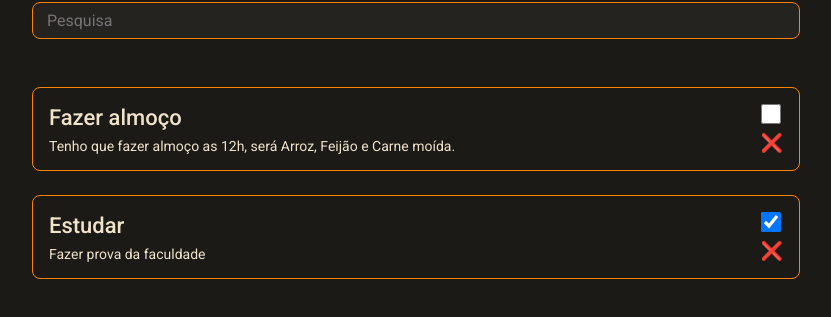
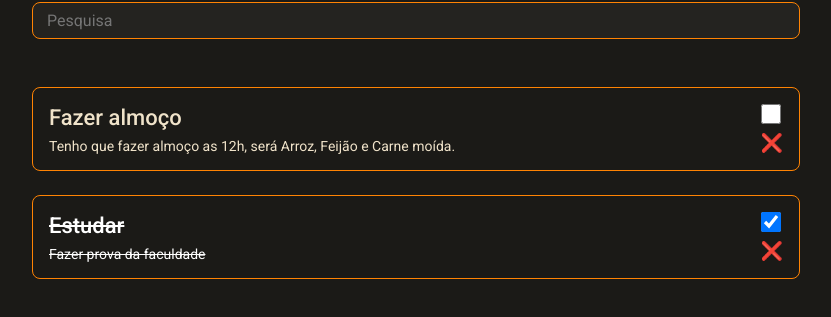
Before and after one commit to EstudioVnW/desafio-todo, a Vue app: page / in a window 1280 px wide. Shown: the part 187-504 px from the top of the page, without its empty margins (224-1055 px from the left). Built offline with nearby package versions, Linux system fonts and the light colour scheme.

Commit message:
fix: resolve mark conclused

```diff
--- a/src/App.vue
+++ b/src/App.vue
@@ -35,11 +35,9 @@ const addTask = (title: string, description: string) => {
 const completedTodo = computed(() =>
     data.value.filter((todo) => todo.concluded)
 )
-
 const uncompletedTodo = computed(() =>
     data.value.filter((todo) => !todo.concluded)
 )
-
 const searchTodo = computed(() => {
     if (!search.value) return []
     const title = search.value.toLowerCase()
@@ -49,13 +47,17 @@ const searchTodo = computed(() => {
 const removeItem = (id: number) => {
     data.value = data.value.filter((todo) => todo.id !== id)
 }
+
+const updateConcluded = (todo, concluded) => {
+    todo.concluded = concluded
+}
 </script>
 
 <template>
     <main class="container">
         <TaskForm :onSubmit="addTask" :error="error" />
 
-        <section>
+        <div>
             <input
                 class="input"
                 type="text"
@@ -63,20 +65,35 @@ const removeItem = (id: number) => {
                 placeholder="Pesquisa"
                 v-model="search"
             />
+        </div>
+
+        <section class="container-itens" v-if="search">
+            <h1 class="msg">Resultados da pesquisa</h1>
+            <TaskList
+                :todos="searchTodo"
+                :onRemove="removeItem"
+                @update:concluded="updateConcluded"
+            />
         </section>
 
-        <section class="container-itens" v-if="searchTodo.length">
-            <h2 class="message">Resultados da pesquisa</h2>
-            <TaskList :todos="searchTodo" :onRemove="removeItem" />
+        <section
+            class="container-itens"
+            v-if="(data === [] && !search) || search === ''"
+        >
+            <h1 class="msg">Não há tarefas pendentes</h1>
         </section>
 
-        <section class="container-itens" v-if="data.length === 0 && !search">
-            <h1 class="message">No tasks</h1>
-        </section>
-
-        <section class="container-itens" v-if="data.length > 0 && !search">
-            <TaskList :todos="uncompletedTodo" :onRemove="removeItem" />
-            <TaskList :todos="completedTodo" :onRemove="removeItem" />
+        <section class="container-itens" v-if="!search">
+            <TaskList
+                :todos="uncompletedTodo"
+                :onRemove="removeItem"
+                @update:concluded="updateConcluded"
+            />
+            <TaskList
+                :todos="completedTodo"
+                :onRemove="removeItem"
+                @update:concluded="updateConcluded"
+            />
         </section>
     </main>
 </template>
@@ -102,7 +119,7 @@ const removeItem = (id: number) => {
     gap: 24px;
 }
 
-.message {
+.msg {
     @include fontStyle($font-roboto, 24px, 400, $text);
     text-align: center;
 }
--- a/src/components/TaskItem.vue
+++ b/src/components/TaskItem.vue
@@ -9,21 +9,37 @@ const props = defineProps<{
     onRemove: (id: number) => void
 }>()
 
+const emit = defineEmits(['update:concluded'])
+
 const handleToggle = () => {
-    props.todo.concluded = !props.todo.concluded
+    emit('update:concluded', !props.todo.concluded)
 }
 </script>
 
 <template>
     <div class="card">
         <div class="card-content">
-            <h2 class="card-content-title">{{ todo.title }}</h2>
-            <p class="card-content-description">{{ todo.description }}</p>
+            <h2
+                :class="{
+                    'completed-task': todo.concluded,
+                    'card-content-title': true,
+                }"
+            >
+                {{ todo.title }}
+            </h2>
+            <p
+                :class="{
+                    'completed-task': todo.concluded,
+                    'card-content-description': true,
+                }"
+            >
+                {{ todo.description }}
+            </p>
         </div>
         <div class="card-content">
             <input
                 type="checkbox"
-                v-model="todo.concluded"
+                :checked="todo.concluded"
                 class="card-toggle"
                 @change="handleToggle"
             />
@@ -59,6 +75,11 @@ const handleToggle = () => {
     @include fontStyle($font-roboto, 14px, 400, $text-primary);
 }
 
+.completed-task {
+    text-decoration: line-through;
+    color: white;
+}
+
 .card-toggle {
     width: 20px;
     height: 20px;
--- a/src/components/TaskList.vue
+++ b/src/components/TaskList.vue
@@ -10,6 +10,10 @@ const props = defineProps<{
     }>
     onRemove: (id: number) => void
 }>()
+
+const updateConcluded = (todo, concluded) => {
+    todo.concluded = concluded
+}
 </script>
 
 <template>
@@ -19,6 +23,7 @@ const props = defineProps<{
             :key="todo.id"
             :todo="todo"
             :onRemove="onRemove"
+            @update:concluded="updateConcluded(todo, $event)"
         />
     </div>
 </template>
```
